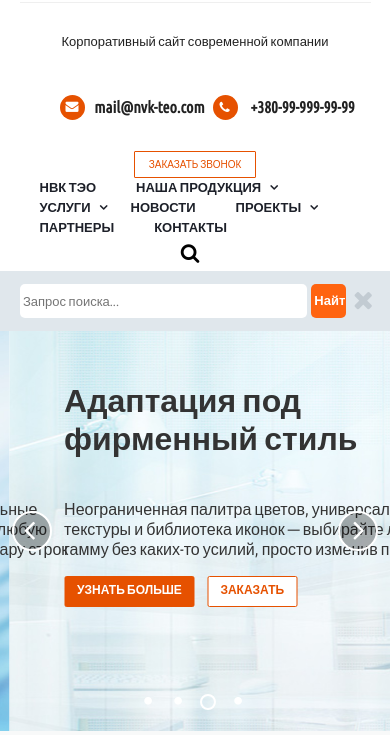
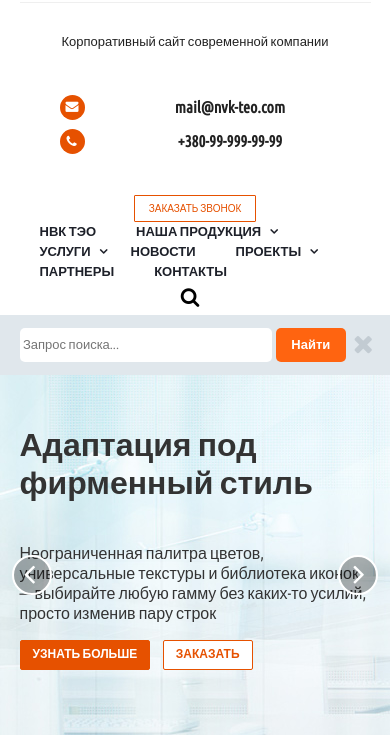
Before and after one commit to ABidanec/teo-new, a website: page index.html in a window 390 px wide. Shown: the part 100-835 px from the top of the page. Drawn offline with nearby package versions, Linux system fonts and the light colour scheme.

Commit message:
Завершения адаптива для главной

```diff
--- a/css/media.css
+++ b/css/media.css
@@ -12,13 +12,32 @@
 
 /* Small Devices, Tablets */
 @media only screen and (max-width : 768px) {
+    .b-logo,
+    .b-header-slogan,
+    .b-header-contact,
+    .b-header-contact__button,
+    .b-top-search,
+    .b-search{
+        display: block;
+        width: 100%;
+        text-align: center;
+        clear: both;
+    }
+    .b-header-contact__item{
+        width: 46%;
+    }
 
+    .b-top-search{
+        margin: 3%;
+    }
 }
 
 @media only screen and (max-width : 600px) {
     #b-scroll{
-        display: none;
+        right: -99999px;
+
     }
+
 /*header    */
     .b-logo,
     .b-header-slogan,
@@ -39,7 +58,12 @@
     }
     /*slider*/
     .b-top-slider__content{
+        width: 100%;
         margin: 0 0 0 10%;
+    }
+    .b-top-slider__head,
+    .b-top-slider__desc{
+        width: 100%;
     }
     /*end slider*/
 
@@ -95,6 +119,7 @@
         width: 100%;
         text-align: center;
         padding: 0;
+        margin: 0 0 5% 0;
     }
     .b-footer-menu:after{
         content: "";
@@ -111,12 +136,78 @@
 /* Extra Small Devices, Phones */
 @media only screen and (max-width : 480px) {
 
+/*header*/
+    .b-header-contact__item{
+        width: 100%;
+        margin: 0 0 3% 0;
+    }
+
+    .b-search__input_text{
+        width: 70%;
+    }
+    .b-search__input_sub{
+        width: 20%;
+    }
+
+    .b-top-slider__content,
+    .b-top-slider__content{
+        width: 100%;
+        padding: 0;
+        margin: 0;
+    }
+
+    /*b-features*/
+    .b-features__item{
+        width: 100%;
+        margin: 0 0 7% 0;
+        text-align: center;
+    }
+
+    .b-features__link{
+        display: block;
+        text-align: center;
+    }
+    /*end b-features*/
+
+    /*b-services*/
+    .b-services__item{
+        text-align: center;
+        padding: 0;
+    }
+
+    .b-services__img{
+        margin: 0 0 3% 25%;
+
+        float: none;
+    }
+    /*end b-services*/
+
+    .b-consultation__desc{
+        padding: 0;
+    }
+    .b-consultation__button{
+        position: static;
+    }
+
+    .b-slider-brend__item{
+        width: 100%;
+    }
+/*end header*/
+
+    /*footer*/
+    .b-footer-menu__item{
+        width: 47%;
+    }
+    /*end footer*/
 }
 
 
 /* Custom, iPhone Retina */
 @media only screen and (max-width : 320px) {
-
+    .b-slider-brend__item,
+    .b-product__item{
+        width: 100%;
+    }
 }
 
 
--- a/js/main.js
+++ b/js/main.js
@@ -15,10 +15,21 @@ $(document).ready(function(){
         slidesToShow: 4, // количество отображаемых слайдов
         slidesToScroll: 1, // количетсво проуручеваемых слайдов
         arrows : true, // включение/отключение кнопок навигации
-        responsive : [{
+
+        responsive : [{ // параметры при изменении разрешения
             breakpoint : 600,
             settings: {
-                slidesToShow: 2
+                slidesToShow: 2,
+                dots : false, // навигация по точкам
+                arrows : false // включение/отключение кнопок навигации
+            }
+        },
+        { // параметры при изменении разрешения
+            breakpoint : 480,
+            settings: {
+                slidesToShow: 1,
+                dots : false, // навигация по точкам
+                arrows : false // включение/отключение кнопок навигации
             }
         }]
     });
@@ -30,10 +41,24 @@ $(document).ready(function(){
         slidesToScroll: 1, // количетсво проуручеваемых слайдов
         dots : true, // навигация по точкам
         arrows : false, // включение/отключение кнопок навигации
-        responsive : [{
+
+        responsive : [{ // параметры при изменении разрешения
             breakpoint : 600,
             settings: {
-                slidesToShow: 3
+                slidesToShow: 3,
+                dots : false // навигация по точкам
+            }
+        },{ // параметры при изменении разрешения
+            breakpoint : 480,
+            settings: {
+                slidesToShow: 2,
+                dots : false // навигация по точкам
+            }
+        },{ // параметры при изменении разрешения
+            breakpoint : 320,
+            settings: {
+                slidesToShow: 1,
+                dots : false // навигация по точкам
             }
         }]
     });
```
